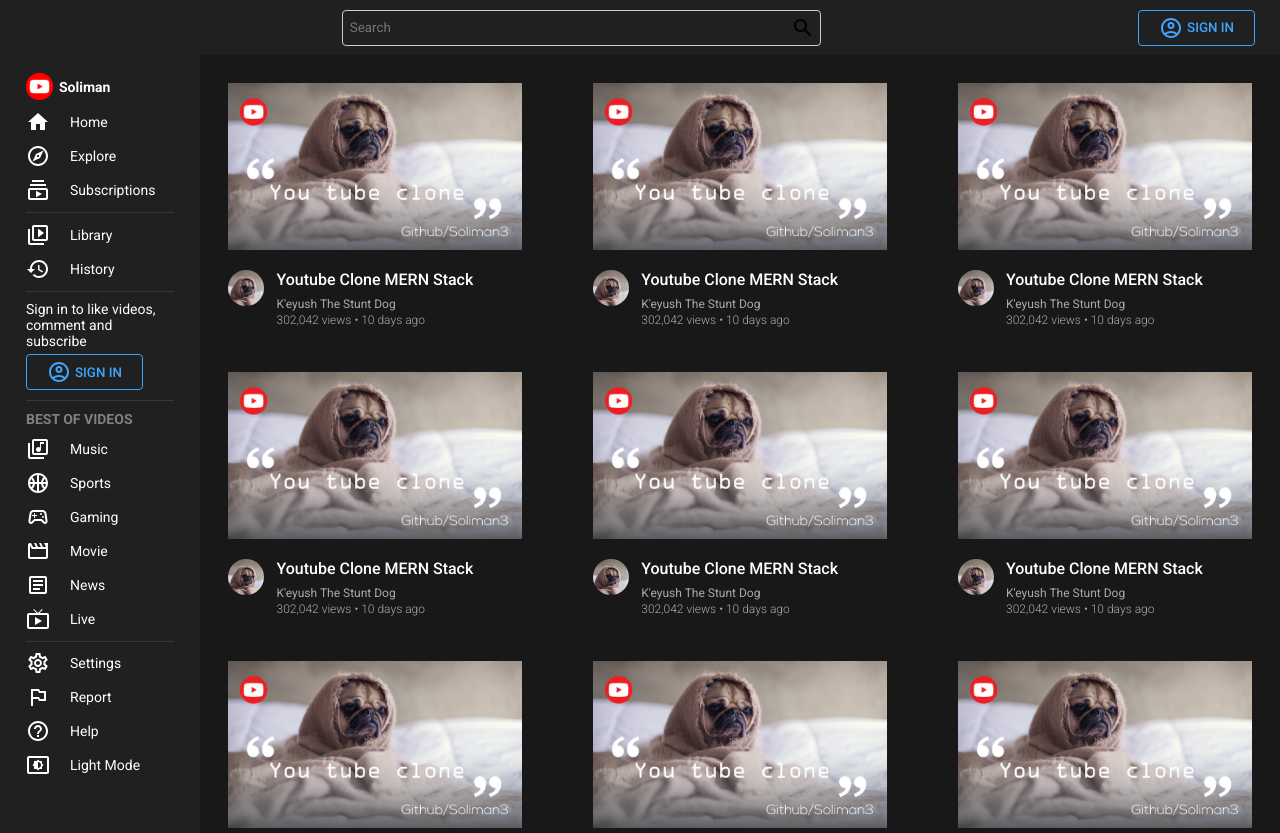
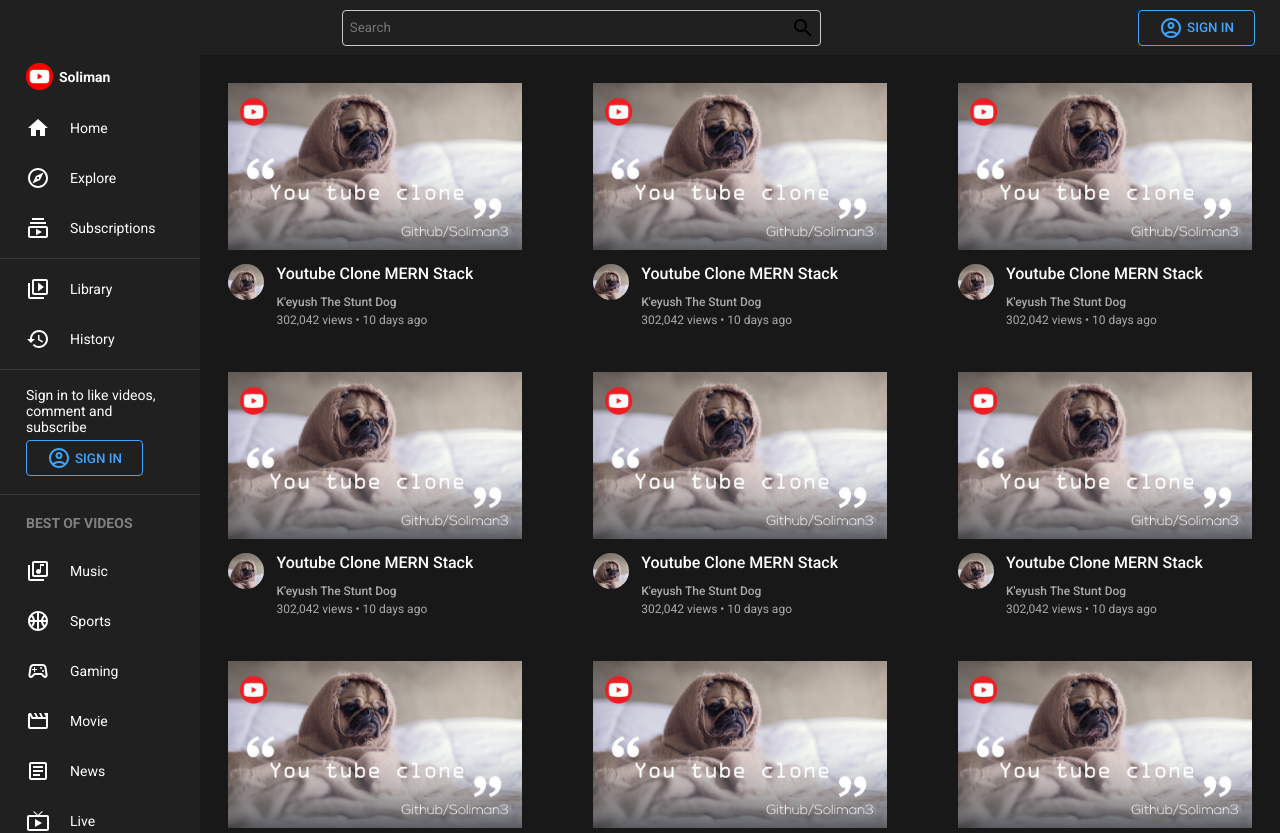
Before and after one commit to Soliman3/Youtube-Clone-MERN-Redux-Styled-JWT-Cookies-Hooks, a React (Create React App) app: page / in a window 1280 px wide. Shown: the top 833 px of the page. Built offline with nearby package versions, Linux system fonts and the light colour scheme.

Commit message:
Recommended Videos ui

```diff
--- a/src/components/Menu.jsx
+++ b/src/components/Menu.jsx
@@ -68,7 +68,7 @@
 
 // Styled component for (div) to wrap the main content of the container and giving it a padding...
 const WrapperContainer = styled.div`
-    padding: 18px 26px;
+
 `;
 
 // Styled component for (div) contained youtube icon & displed clone name...
@@ -78,6 +78,7 @@
     align-items: center;
     font-weight: bold;
     cursor: pointer;
+    padding:8px 26px;
 `;
 
 // Styled component (img) for the youtube icon...
@@ -87,13 +88,20 @@
 // Styled component (div) for each item as row displaying...
 const Line = styled.div`
     cursor: pointer;
+    padding:8px 26px;
+    width: 100%;
     display: flex;
     align-items: center;
     gap: 20px;
-    margin-top: 10px
+    margin-top: 10px;
+    &:hover{
+        background-color: ${({theme})=> theme.SoftColor};
+    };
+
 `;
 // Styled component (div) for login page (JWT)...
-const StyledLogin = styled.div``
+const StyledLogin = styled.div`
+    padding:8px 26px;`
 // styled componenet (button) for login button...
 const LoginButton = styled.button`
     font-weight: 500;
@@ -120,6 +128,7 @@
 const BestVideos = styled.div`
     color: gray;
     font-weight: bold;
+    padding:10px 26px;
 `;
 
 // React functional component for Menu (left side component of the main page)
--- a/src/components/VideoCard.jsx
+++ b/src/components/VideoCard.jsx
@@ -13,24 +13,29 @@
 // Styling...
 // Styled component for (div) for makeing Main Container of Video Card...
 const Container = styled.div`
-    width: 294px;
+    width: ${(props) => props.type === 'sm' ? '100%': '294px'};
     cursor: pointer;
-    margin-bottom: 45px;
+    gap: 12px;
+    margin-bottom: ${(props)=> props.type === 'sm'? '10px': '45px'};
+    display: ${(props) => props.type === 'sm' && 'flex'};
 
 
 `
 // Styled component for (img) for makeing Video Image...
 const VideoImage = styled.img`
     width: 100%;
-    height:167px;
+    height:${(props)=> props.type === 'sm' ? '100px': '167px'};
     background: gray;
     object-fit: cover;
+    flex:0.5;
+    margin-bottom: ${(props)=> props.type === 'sm' && '10px'};
 `
 // Styled component for (div) for wrapping Video Details in it...
 const VideoDetails = styled.div`
     display: flex;
-    margin-top: 16px;
-    gap: 12px
+    margin-top: ${(props)=> props.type === 'sm'? '3px': '10px'};
+    gap: 12px;
+    flex:1.5;
 `
 // Styled component for (img) for Channel Image...
 const AccountImage = styled.img`
@@ -39,6 +44,7 @@
     border-radius: 50%;
     background-color: gray;
     object-fit: cover;
+    display: ${(props)=> props.type === 'sm' && 'none'};
 `
 // Styled component for (div) just for containing Video text of title & info...
 const VideoText = styled.div``
@@ -46,33 +52,33 @@
 // Styled component for (h1) for Video Name...
 const VideoName = styled.h1`
     font-weight: 500;
-    font-size: 16px;
+    font-size: ${(props)=> props.type === 'sm'? '14px': '16px'};
     color: ${({ theme }) => theme.Alltext};
 `
 // Styled component for (h2) for Channel Name...
 const AccountName = styled.h2`
-    margin-top: 8px;
-    margin-bottom: 2px;
+    margin-top: 12px;
+    margin-bottom: 4px;
     color: ${({ theme }) => theme.SoftText};
     font-size: 12px;
-    font-weight: 400
+    font-weight: 500;
 `
 // Styled component for (div) for Video info...
 const VideoInfo = styled.div`
     color: ${({ theme }) => theme.SoftText};
-    font-size: 12px;
-    font-weight: 300
+    font-size: ${(props)=> props.type === 'sm'? '13px': '12px'};
+    font-weight: 400;
 `
 // React functional component for Video Cards...
-export default function VideoCard() {
+export default function VideoCard({type}) {
     return (
         <Link to="/video/123" style={{color: 'inherit', textDecoration: 'inherit'}}>
-            <Container>
-                <VideoImage src={videoCardImage} />
-                <VideoDetails>
-                    <AccountImage src={ChannelImage} />
+            <Container type={type}>
+                <VideoImage src={videoCardImage} type={type}/>
+                <VideoDetails type={type}>
+                    <AccountImage src={ChannelImage} type={type}/>
                     <VideoText>
-                        <VideoName style={({theme})=> theme.Alltext}>Youtube Clone MERN Stack</VideoName>
+                        <VideoName style={({theme})=> theme.Alltext} type={type}>Youtube Clone MERN Stack</VideoName>
                         <AccountName>K'eyush The Stunt Dog</AccountName>
                         <VideoInfo>302,042 views • 10 days ago</VideoInfo>
                     </VideoText>
--- a/src/pages/Video.jsx
+++ b/src/pages/Video.jsx
@@ -15,6 +15,7 @@
 import ChannelImage from '../images/AccountImage.jpg';
 // import Comments component...
 import Comments from '../components/Comments';
+import VideoCard from '../components/VideoCard';
 
 // Styling...
 const Container = styled.div`
@@ -178,7 +179,21 @@
         <Comments />
       </VideoContent>
       <Recommendations>
-        Recommendations component
+        <VideoCard type='sm'/>
+        <VideoCard type='sm'/>
+        <VideoCard type='sm' />
+        <VideoCard type='sm'/>
+        <VideoCard type='sm'/>
+        <VideoCard type='sm'/>
+        <VideoCard type='sm'/>
+        <VideoCard type='sm' />
+        <VideoCard type='sm' />
+        <VideoCard type='sm' />
+        <VideoCard type='sm' />
+        <VideoCard type='sm' />
+        <VideoCard type='sm' />
+        <VideoCard type='sm' />
+        <VideoCard type='sm' />
       </Recommendations>
     </Container>
   )
```
